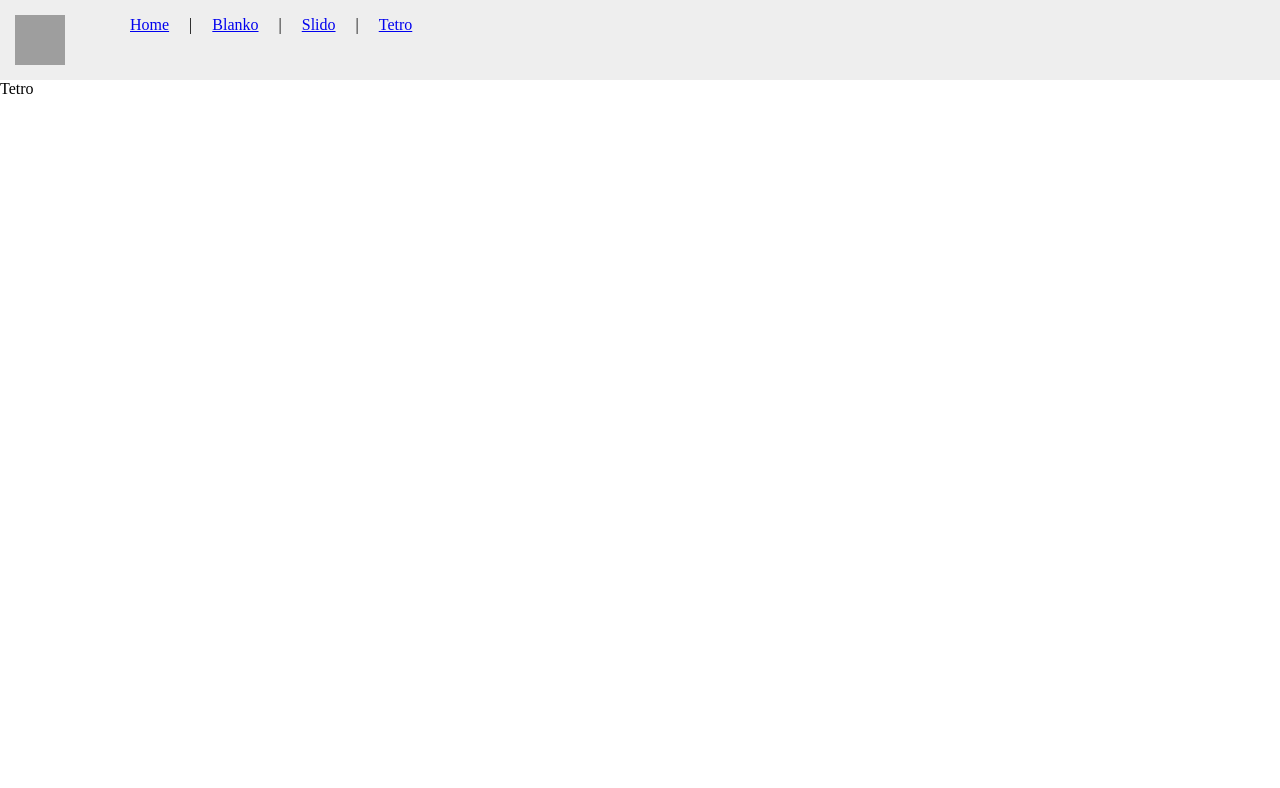
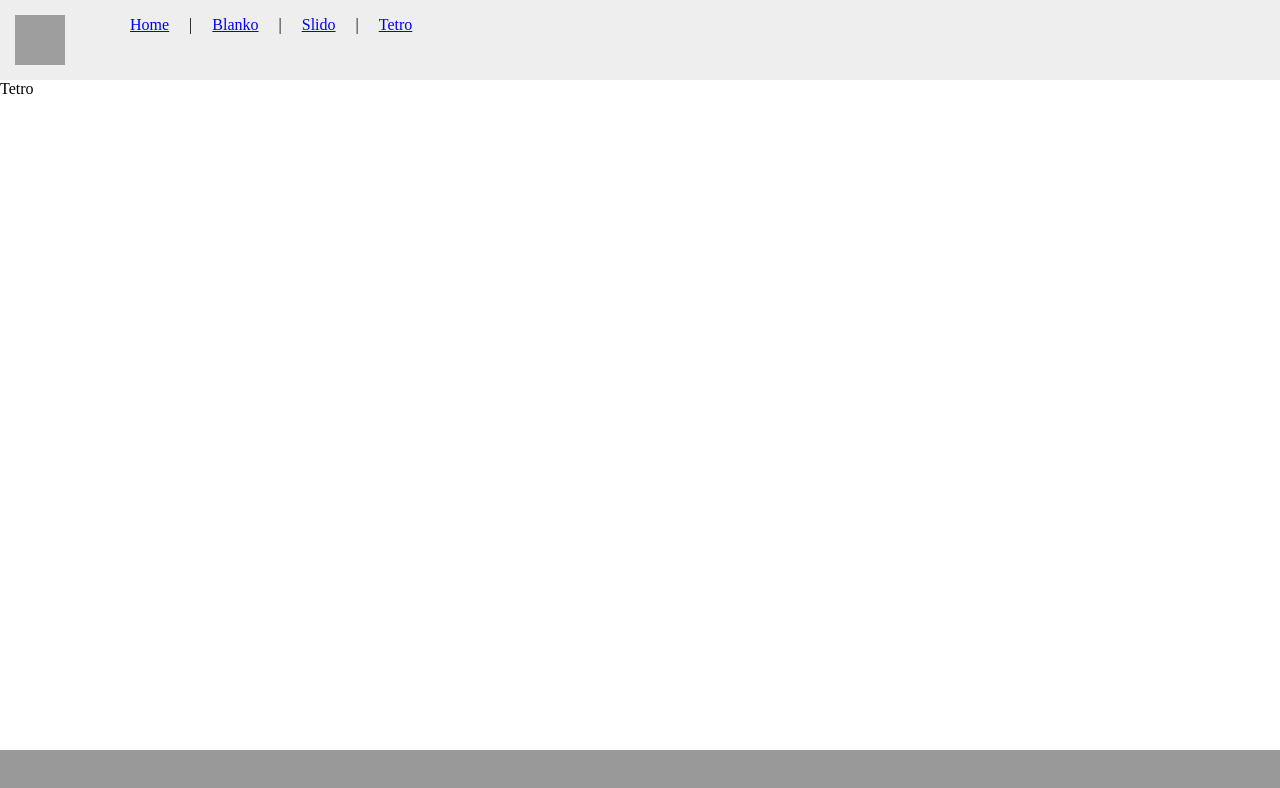
Before and after one commit to swaff-y/coding-challenge, a React (Create React App) app: page /tetro in a window 1280 px wide. Shown: the top 788 px of the page. Built offline with nearby package versions, Linux system fonts and the light colour scheme; grey boxes are pictures that could not be loaded.

Commit message:
Added footer

```diff
--- a/src/App.js
+++ b/src/App.js
@@ -1,6 +1,7 @@
 import "./App.css";
 
 import Header from "./components/Header";
+import Footer from "./components/Footer";
 import Home from "./components/Home";
 import Slido from "./components/Slido";
 import Blanko from "./components/Blanko";
@@ -19,6 +20,7 @@
           <Route path="/blanko" element={<Blanko />} />
           <Route path="/tetro" element={<Tetro />} />
         </Routes>
+        <Footer />
       </div>
     </Router>
   );
--- /dev/null
+++ b/src/components/Footer.css
@@ -0,0 +1,7 @@
+.Footer {
+  height: 50px;
+  background-color: #999999;
+  position: absolute;
+  bottom: 0;
+  width: 100%;
+}
--- a/src/components/Footer.js
+++ b/src/components/Footer.js
@@ -0,0 +1,6 @@
+import React from "react";
+import "./Footer.css";
+
+export default function Footer() {
+  return <div className="Footer"></div>;
+}
```
